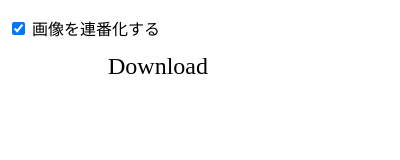
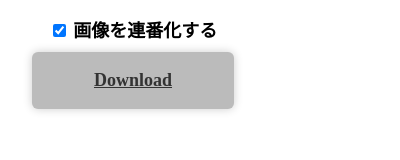
Before and after one commit to OkanoShinri/Download-Numbered-Images, a browser extension: page popup/popup.html in a window 400 px wide. Drawn offline with Linux system fonts and the light colour scheme.

Commit message:
update css

```diff
--- a/popup/popup.html
+++ b/popup/popup.html
@@ -10,9 +10,14 @@
   <body>
     <p></p>
 
-    <div id="popup-content">
-      <input type="checkbox" id="serialize_check" checked> 画像を連番化する<br>
-      <div class="button">Download</div>
+    <div id="popup-content" class="main">
+      <div class="checkbox">
+        <label for="serialize_check">
+          <input type="checkbox" id="serialize_check" checked />
+          <span>画像を連番化する</span></label
+        >
+      </div>
+      <div class="button"><a href="">Download</a></div>
     </div>
     <div id="error-content" class="hidden">
       <p>Can't beastify this web page.</p>
--- a/popup/style.css
+++ b/popup/style.css
@@ -1,16 +1,46 @@
 html,
 body {
-  width: 300px;
+  width: 250px;
 }
 
 .hidden {
   display: none;
 }
 
+.main {
+  margin:0 auto;
+  text-align: center;
+}
+.checkbox {
+  user-select: none;
+  margin: 10px;
+  font-size: 18px;
+  font-weight: 700;
+}
+
 .button {
-  margin: 3% auto;
-  padding: 4px;
-  text-align: center;
-  font-size: 1.5em;
-  cursor: pointer;
+  display: block;
+  margin:0 auto;
 }
+
+.button a {
+  display: block;
+  justify-content: space-between;
+  align-items: center;
+  margin: 0 auto;
+  padding: 1em 2em;
+  width: 130px;
+  color: #333;
+  font-size: 18px;
+  font-weight: 700;
+  background-color: #bbbbbb;
+  box-shadow: 0 0 10px rgba(0 0 0 / 0.2);
+  border-radius: 6px;
+  transition: 0.3s;
+}
+
+.button a:hover {
+  text-decoration: none;
+  background-color: #aaaaaa;
+  box-shadow: 0 0 10px rgba(0 0 0 / 0);
+}
```
